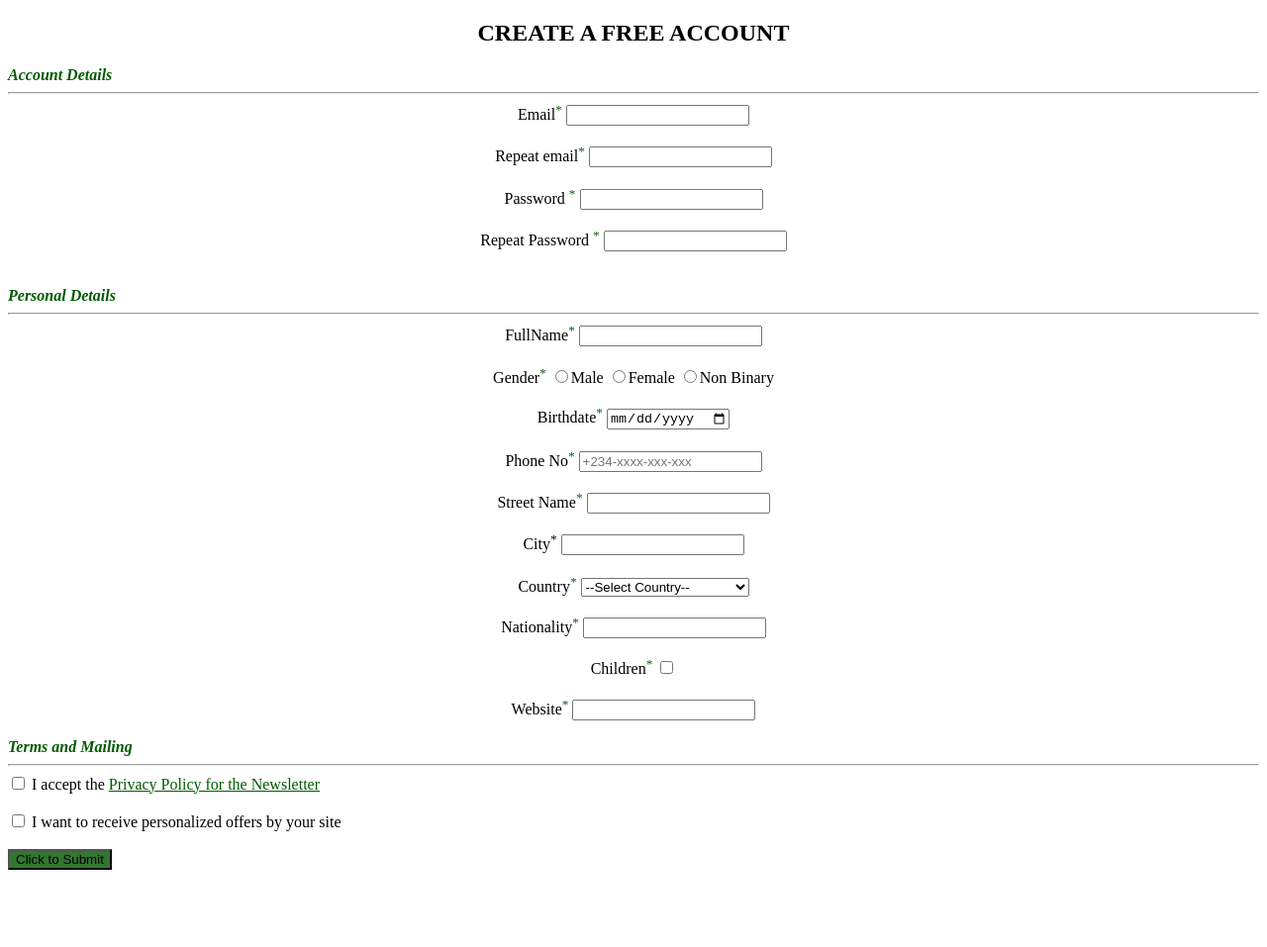
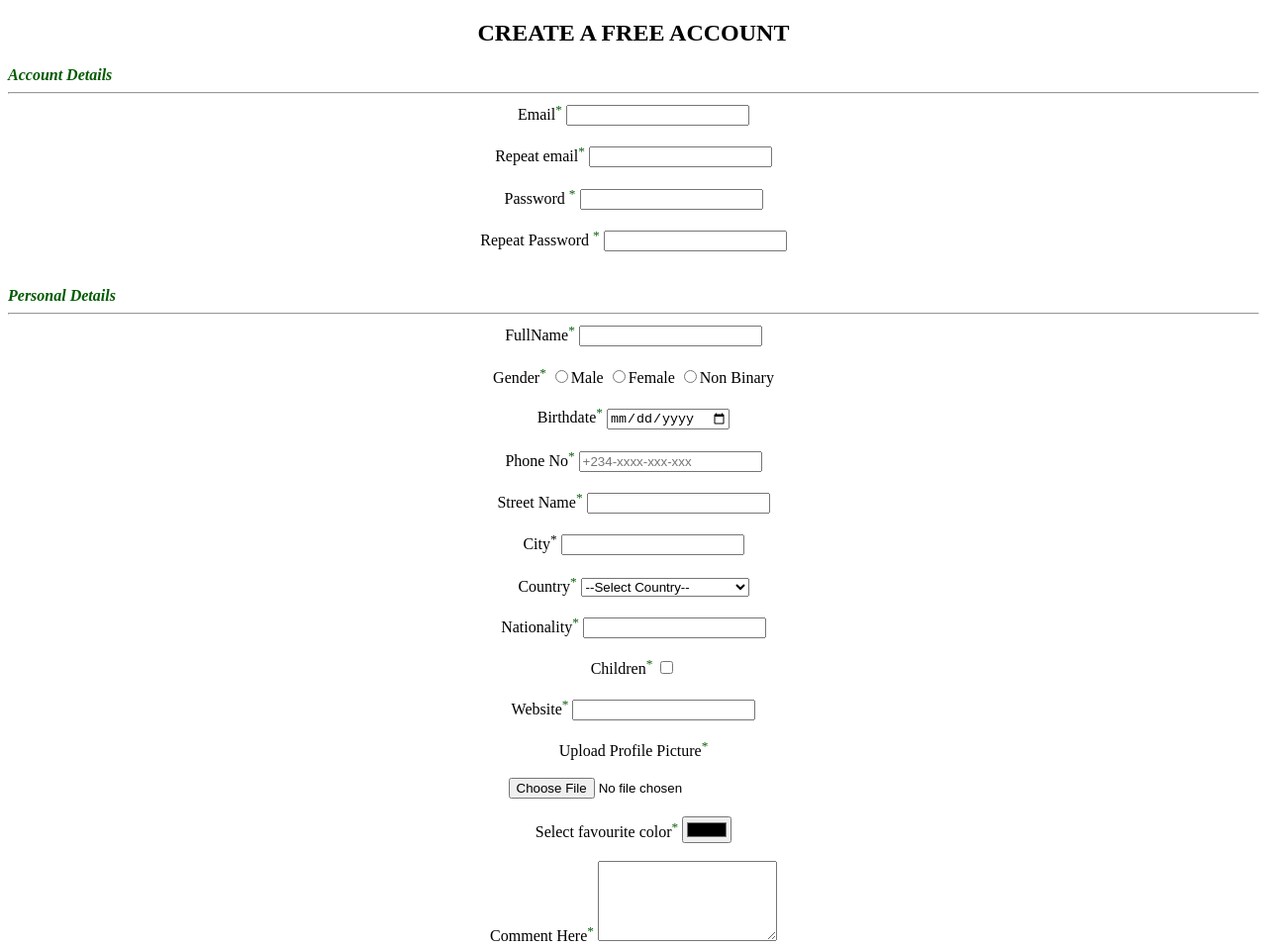
Before and after one commit to VivianJames2928/formsAssignment, a plain HTML site: page formsAssignment.html in a window 1280 px wide. Shown: the top 957 px of the page at 99% size. Before the commit the page ends 887 px from the top, so only its background shows below. Drawn offline with Linux system fonts and the light colour scheme.

Commit message:
Update formsAssignment.html

```diff
--- a/formsAssignment.html
+++ b/formsAssignment.html
@@ -57,6 +57,12 @@
             <input type="checkbox" id="children" name="children"><br><br>
          <label for="website">Website<sup style="color: rgb(2, 90, 2);">*</sup></label>
             <input type="text" id="website" name="website"><br><br>
+         <label for="files">Upload Profile Picture<sup style="color: rgb(2, 90, 2);">*</sup></label><br><br>
+            <input type="file" id="files" name="files" ><br><br>
+         <label for="color">Select favourite color<sup style="color: rgb(2, 90, 2);">*</sup></label>
+            <input type="color" id="color" name="color"><br><br>
+         <label for="comment">Comment Here<sup style="color: rgb(2, 90, 2);">*</sup></label>
+            <textarea name="comment" id="comment" rows="5" cols="20" ></textarea><br><br>
         </div>
         <!--Terms and Mailing Information-->
         <div style="color: rgb(2, 90, 2);"><i><strong>Terms and Mailing</strong></i></div>
```
